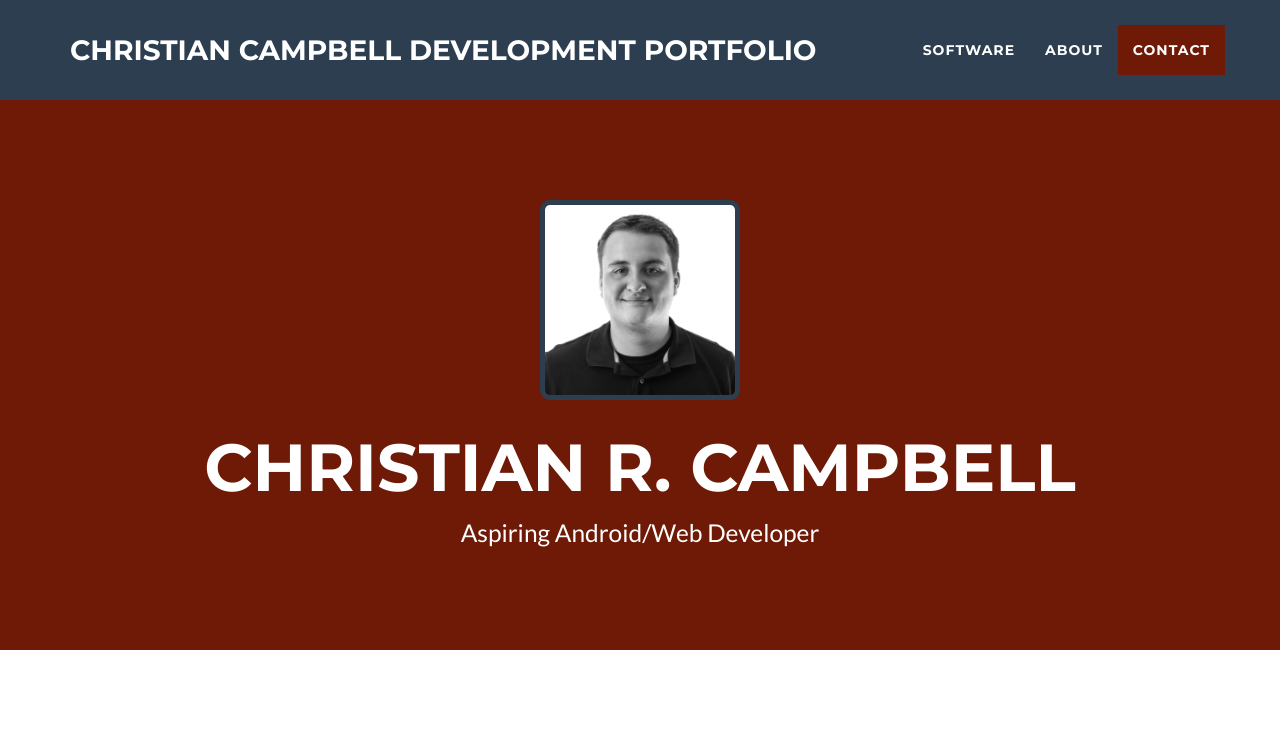
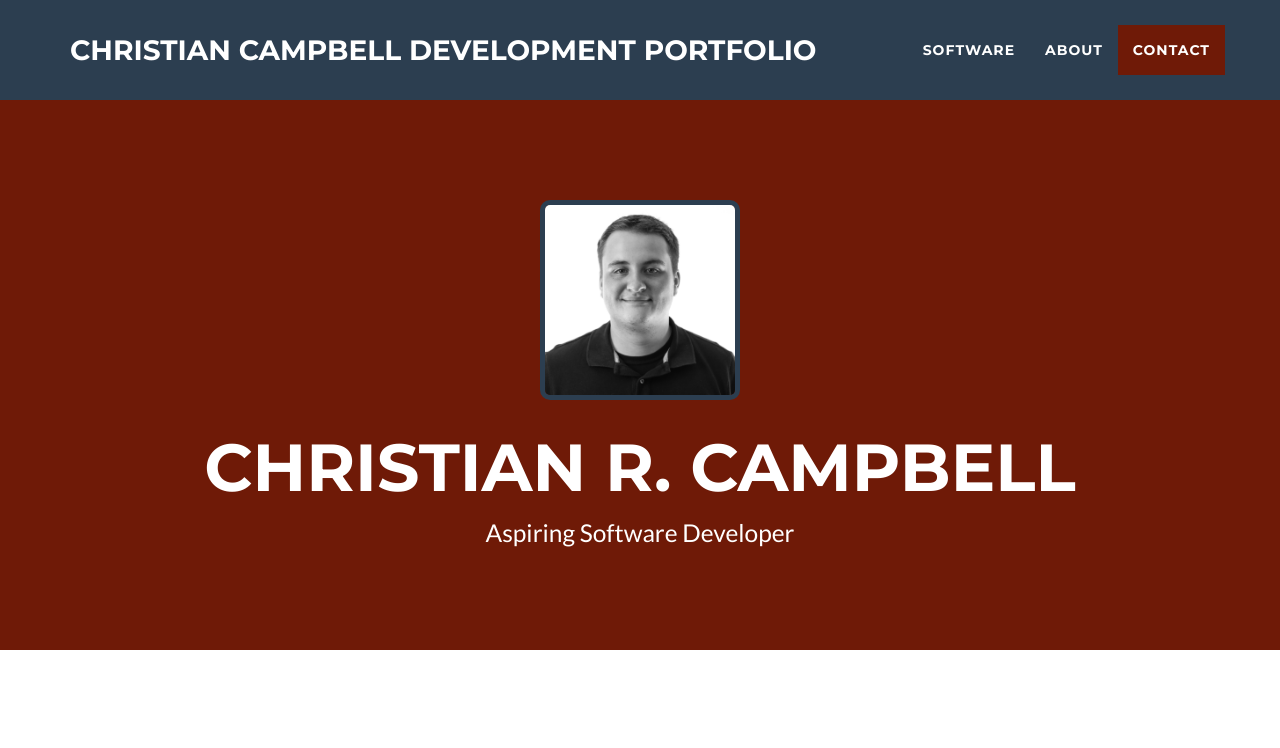
Before and after one commit to ChrisC1995/Personal_Portfolio, a website: page index.html in a window 1280 px wide. Shown: the top 748 px of the page. Drawn offline with nearby package versions, Linux system fonts and the light colour scheme.

Commit message:
changed tagline

```diff
--- a/index.html
+++ b/index.html
@@ -74,7 +74,7 @@
                     <img class="img-responsive" src="img/chris.jpg" alt="" height="200dp" width="200dp">
                     <div class="intro-text">
                         <span class="name">Christian R. Campbell</span>
-                        <span class="skills">Aspiring Android/Web Developer</span>
+                        <span class="skills">Aspiring Software Developer</span>
                     </div>
                 </div>
             </div>
```
